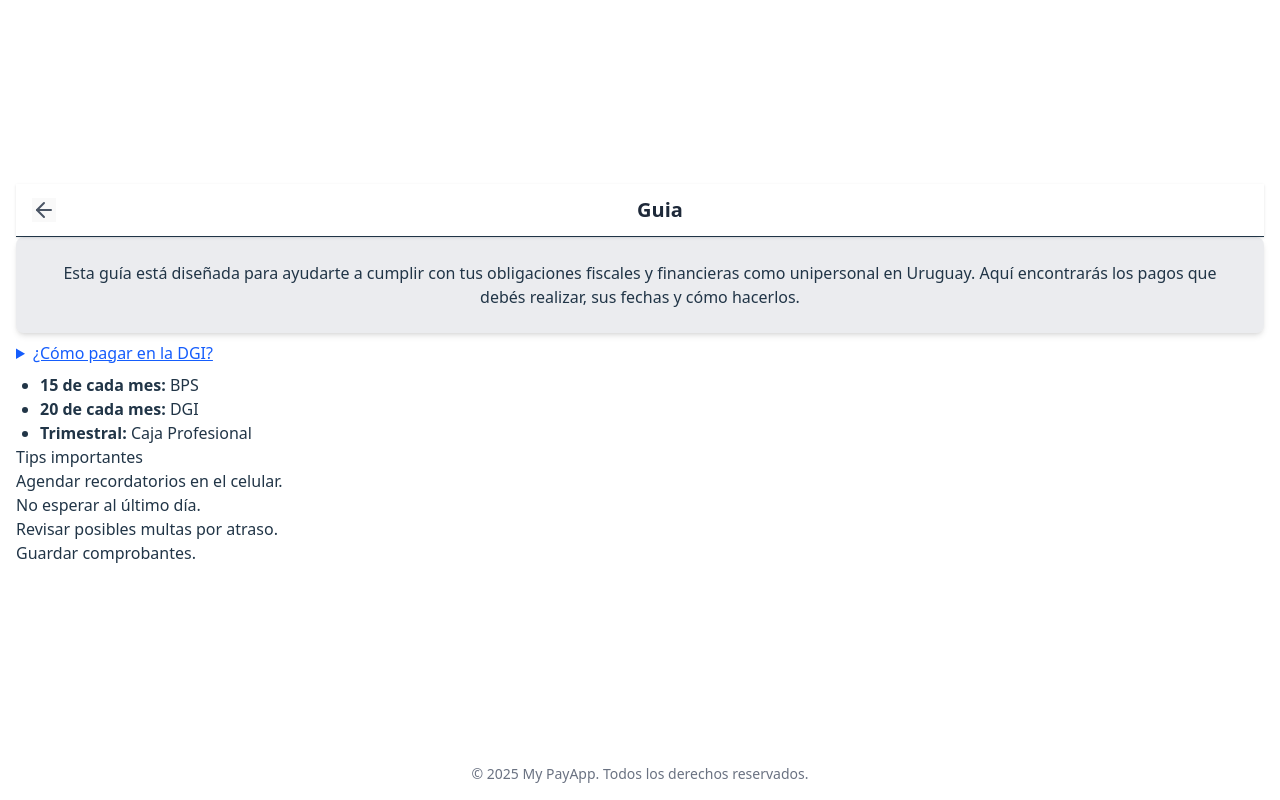
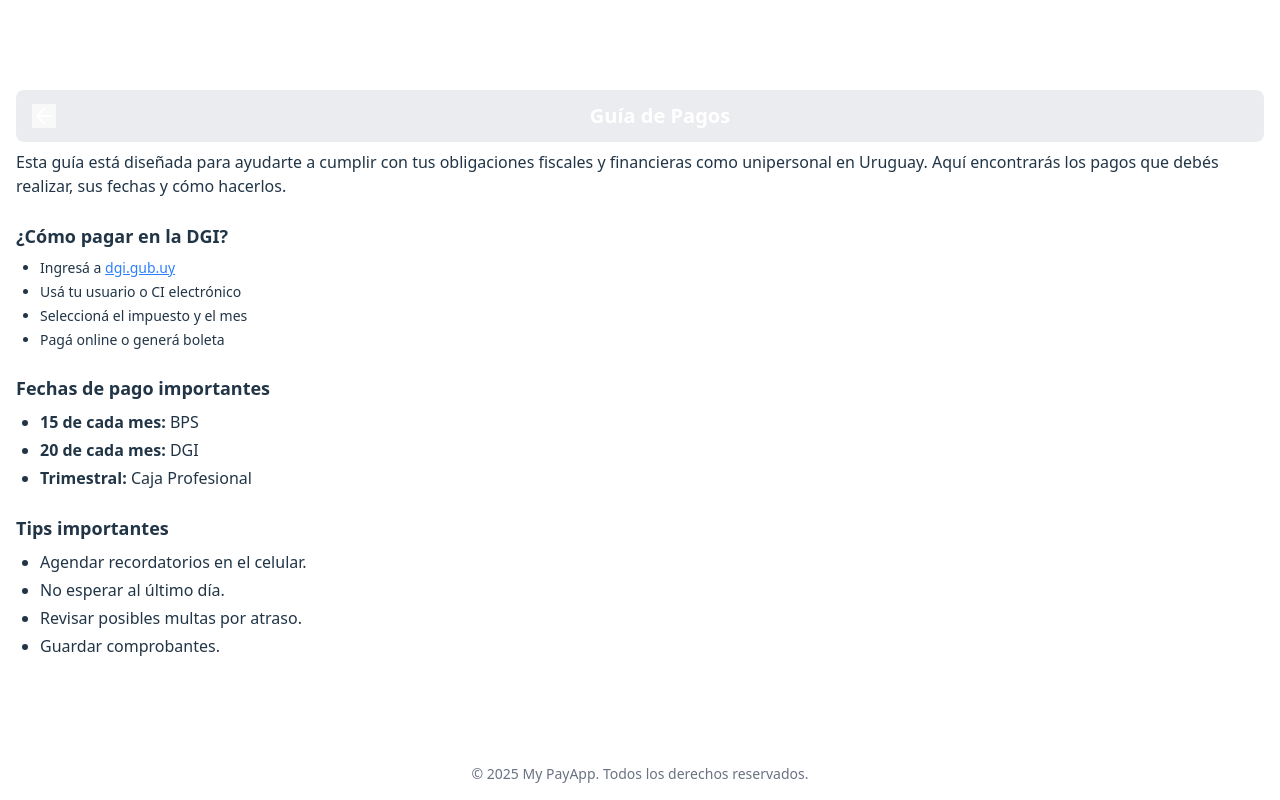
Before and after one commit to GonzaloJacq/payapp, a React (Vite) app: page /guia in a window 1280 px wide. Built offline with nearby package versions, Linux system fonts and the light colour scheme.

Commit message:
feat: reestructuracion completa de guia

```diff
--- a/src/features/index/components/headerPages.tsx
+++ b/src/features/index/components/headerPages.tsx
@@ -5,16 +5,16 @@ export const HeaderPages = ({ title }: { title: string }) => {
   const navigate = useNavigate();
 
   return (
-    <header className="w-full flex items-center px-4 py-3 border-b shadow-sm bg-white">
+    <header className="w-full p-6 rounded-lg  mb-2 flex items-center px-4 py-3  bg-gray-400/20 ">
       <button
         onClick={() => navigate(-1)}
-        className="mr-4 text-gray-600 hover:text-black transition-colors"
+        className="mr-4 text-white hover:text-black transition-colors"
         aria-label="Volver"
       >
         <ArrowLeft className="w-6 h-6" />
       </button>
 
-      <h1 className="text-xl font-semibold text-gray-800 text-center flex-1">
+      <h1 className="text-xl font-semibold  text-center flex-1 text-white">
         {title}
       </h1>
     </header>
--- a/src/pages/guia.tsx
+++ b/src/pages/guia.tsx
@@ -3,24 +3,25 @@ import { HeaderPages } from "../features/index/components/headerPages";
 
 export default function Guia() {
   return (
-    <div className="m-4">
-      <HeaderPages title="Guia" />
-      <p className="bg-gray-400/20 p-6 rounded-lg shadow-md block mb-2 text-center">
+    <div className="m-4 space-y-6">
+      <HeaderPages title="Guía de Pagos" />
+
+      <p>
         Esta guía está diseñada para ayudarte a cumplir con tus obligaciones
         fiscales y financieras como unipersonal en Uruguay. Aquí encontrarás los
         pagos que debés realizar, sus fechas y cómo hacerlos.
       </p>
+
       <div>
-        <details className="mb-2">
-          <summary className="cursor-pointer text-blue-600 underline">
-            ¿Cómo pagar en la DGI?
-          </summary>
-          <ul className="list-disc ml-6 mt-2 text-sm text-gray-600">
+        <h2 className="text-lg font-semibold mb-2">¿Cómo pagar en la DGI?</h2>
+        <ul className="list-disc ml-6 text-sm  space-y-1">
           <li>
-              Ingresá a
+            Ingresá a{" "}
             <Link
-                to={"https://www.dgi.gub.uy"}
+              to="https://www.dgi.gub.uy"
               className="text-blue-500 underline"
+              target="_blank"
+              rel="noopener noreferrer"
             >
               dgi.gub.uy
             </Link>
@@ -29,9 +30,13 @@ export default function Guia() {
           <li>Seleccioná el impuesto y el mes</li>
           <li>Pagá online o generá boleta</li>
         </ul>
-        </details>
       </div>
-      <ul className="list-disc ml-6">
+
+      <div>
+        <h2 className="text-lg font-semibold mb-2 ">
+          Fechas de pago importantes
+        </h2>
+        <ul className="list-disc ml-6 space-y-1">
           <li>
             <strong>15 de cada mes:</strong> BPS
           </li>
@@ -42,13 +47,17 @@ export default function Guia() {
             <strong>Trimestral:</strong> Caja Profesional
           </li>
         </ul>
-      <div>Tips importantes</div>
-      <ul>
+      </div>
+
+      <div>
+        <h2 className="text-lg font-semibold mb-2 ">Tips importantes</h2>
+        <ul className="list-disc ml-6  space-y-1">
           <li>Agendar recordatorios en el celular.</li>
           <li>No esperar al último día.</li>
           <li>Revisar posibles multas por atraso.</li>
           <li>Guardar comprobantes.</li>
         </ul>
       </div>
+    </div>
   );
 }
```
Lines whose indentation alone changed are shown as unchanged.
